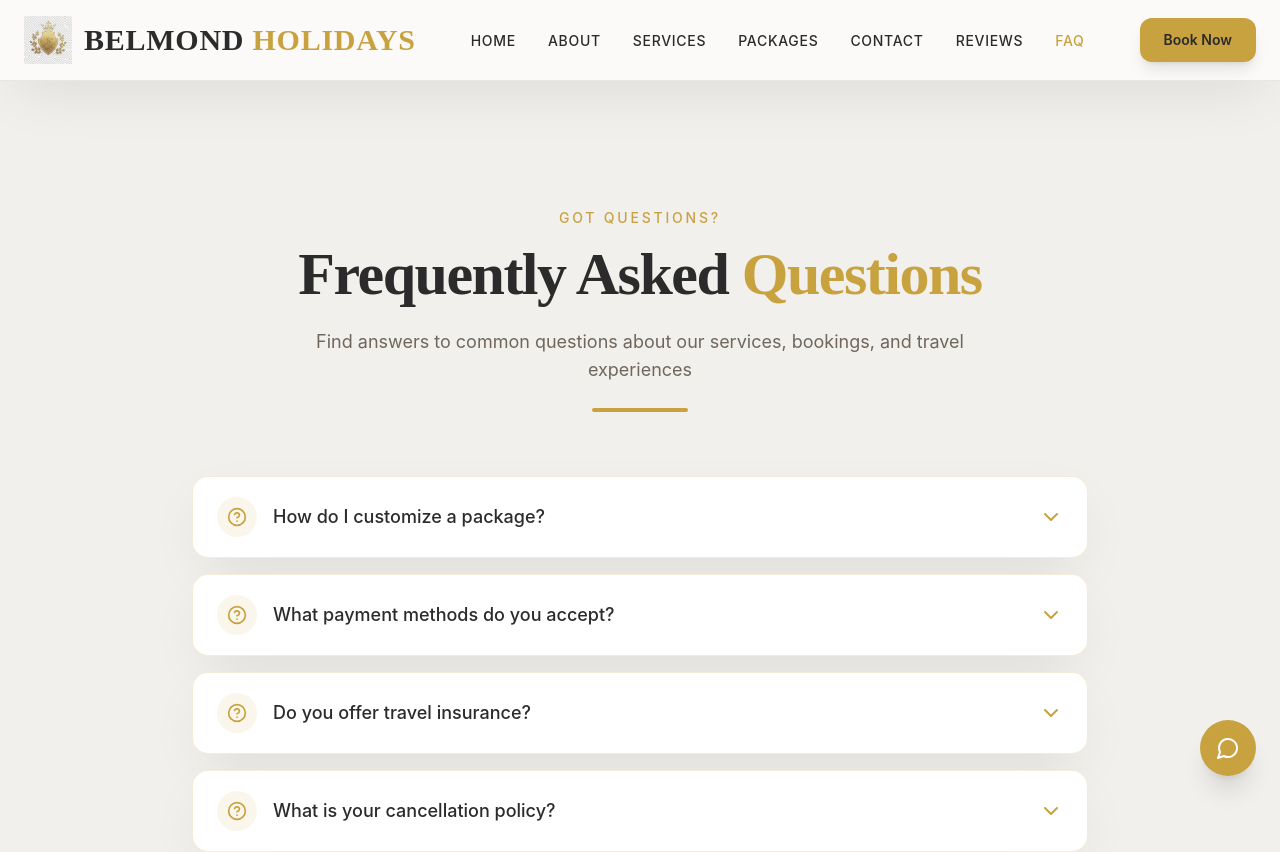
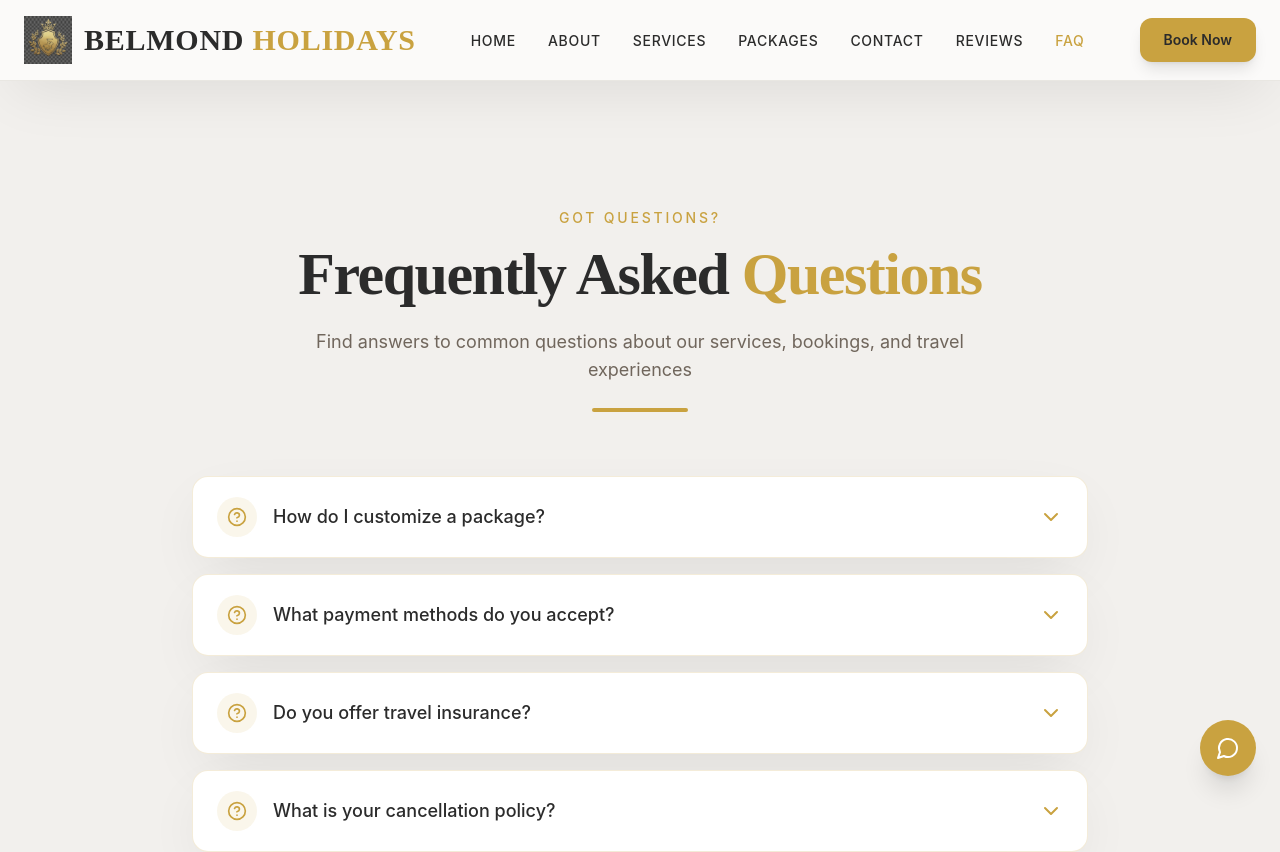
Before and after one commit to Muzammil-Ahm3d/Belmon-Holidays, a React (Vite) app: page /faq in a window 1280 px wide. Shown: the top 852 px of the page. Built offline with nearby package versions, Linux system fonts and the light colour scheme; the HTML template or start-up script is replaced by a standard one.

Commit message:
Fix logo background - use logo-v3 strict checkboard removal

```diff
--- a/src/components/Navigation.tsx
+++ b/src/components/Navigation.tsx
@@ -57,7 +57,7 @@ const Navigation = () => {
             className="flex items-center gap-3"
           >
             <img
-              src="/logo-v2.png"
+              src="/logo-v3.png"
               alt="Belmond Holidays Logo"
               className="h-12 w-auto object-contain"
             />
```
Also changed, not shown: public/logo-v3.png (added).
